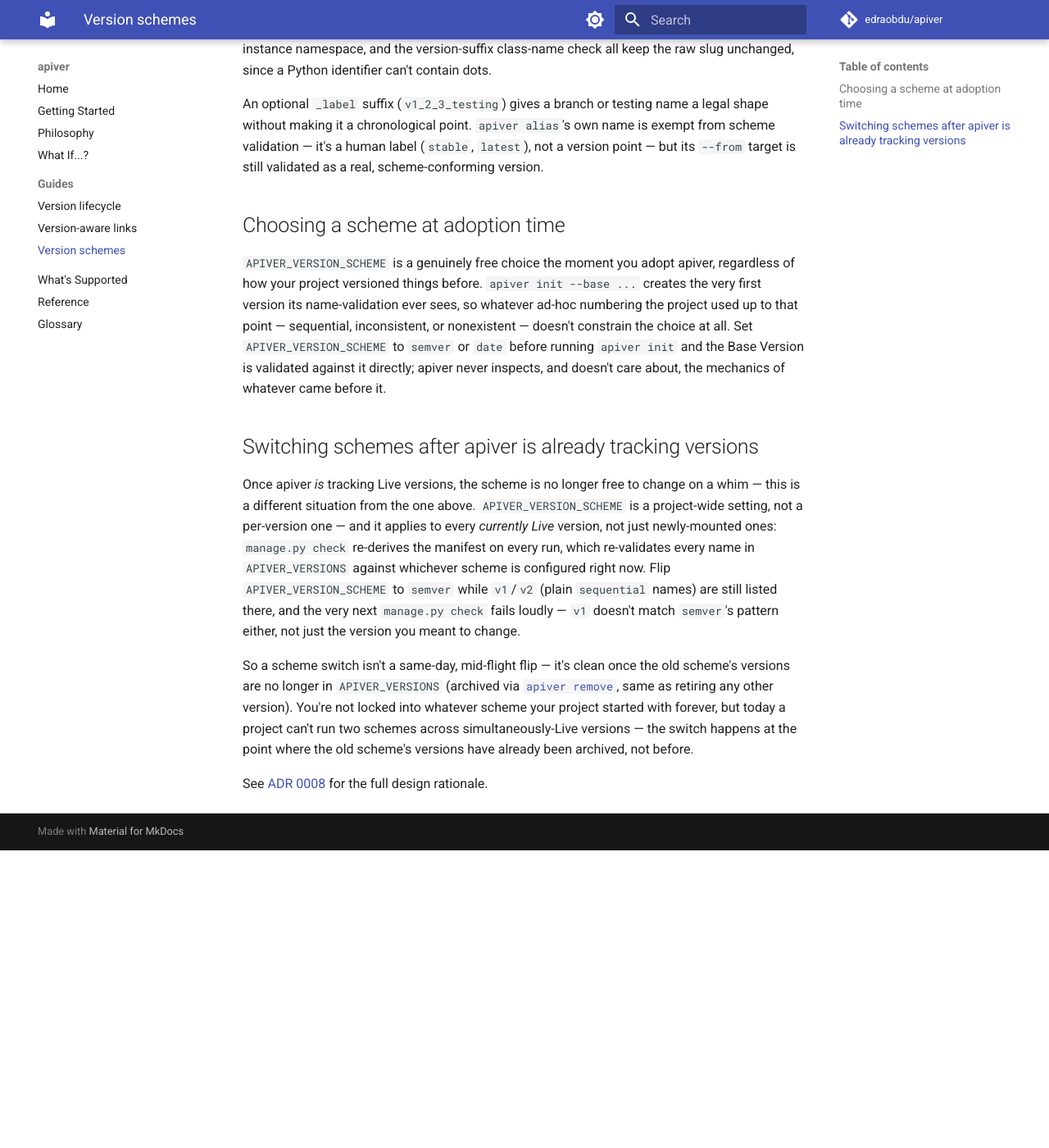
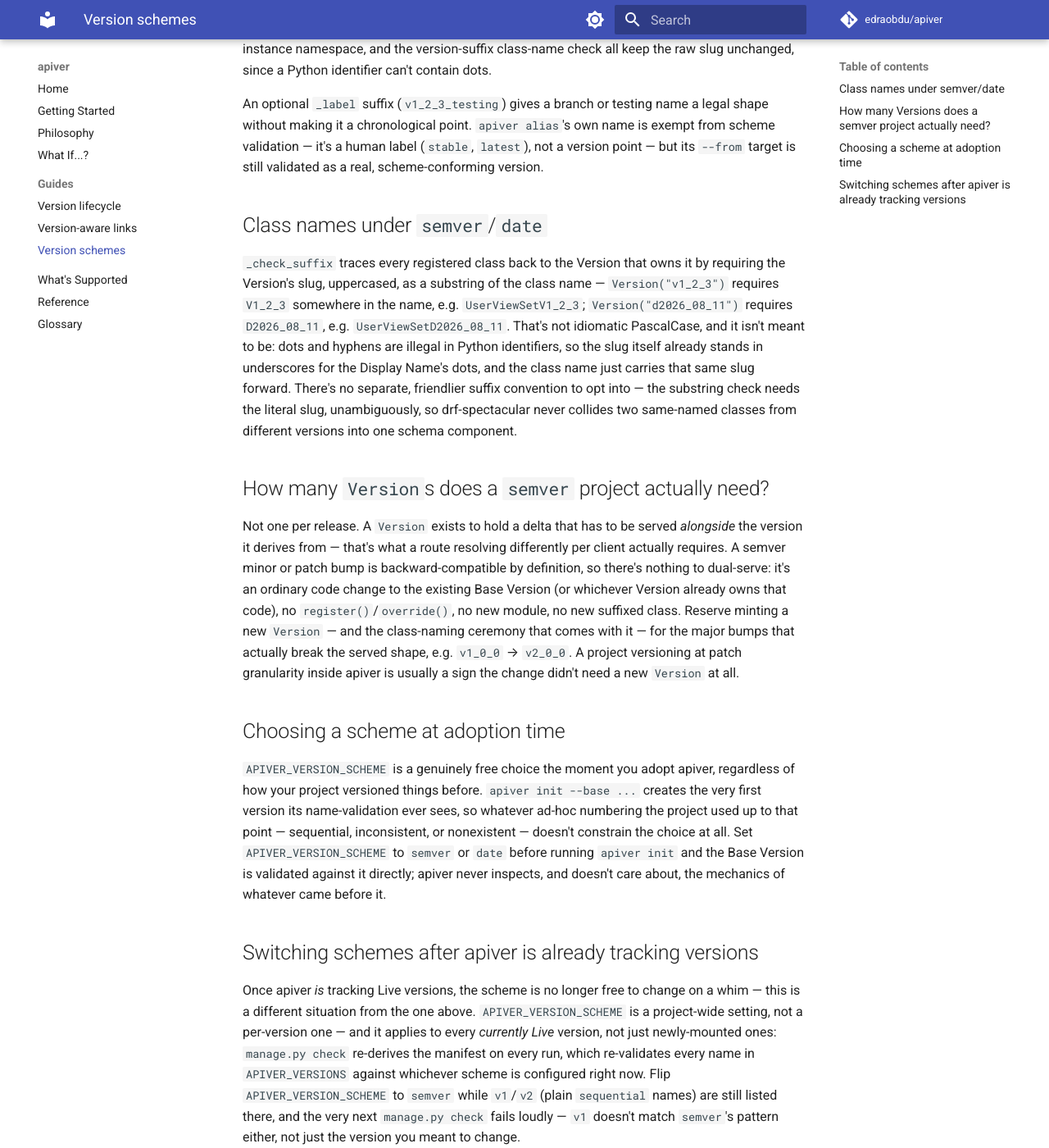
Before and after one commit to edraobdu/apiver, an MkDocs documentation site: the page built from docs/guides/version-schemes.md, in a window 1280 px wide and 1400 px high, scrolled down 598 px. Shown: the whole window at 82% size. Built offline with MkDocs 1.6.1 and Material for MkDocs 9.7.7, drawn with Linux system fonts in a browser that asks for light colours; comment, search, counter and statistics services are not loaded; before the commit the page ends 1635 px from its top, so only the background shows below that.

Commit message:
docs: explain semver/date class-name suffixes and Version granularity
The suffix check (_check_suffix) already requires a Version's slug,
uppercased, in a class's name — e.g. UserViewSetV1_2_3 for semver's
v1_2_3 — since dots/hyphens are illegal in Python identifiers. That
wasn't documented anywhere, so it read as a surprise PEP8 break rather
than an inherent consequence of the identifier constraint. Also spell
out that a semver project should generally only mint a new Version at
breaking/major bumps, not every patch, since that's what's actually
driving the naming discomfort in the first place.

Co-Authored-By: Claude Sonnet 5 <noreply@anthropic.com>

```diff
--- a/docs/guides/version-schemes.md
+++ b/docs/guides/version-schemes.md
@@ -25,6 +25,29 @@ An optional `_label` suffix (`v1_2_3_testing`) gives a branch or testing name a
 making it a chronological point. `apiver alias`'s own name is exempt from scheme validation — it's a
 human label (`stable`, `latest`), not a version point — but its `--from` target is still validated as a
 real, scheme-conforming version.
+
+## Class names under `semver`/`date`
+
+`_check_suffix` traces every registered class back to the Version that owns it by requiring the
+Version's slug, uppercased, as a substring of the class name — `Version("v1_2_3")` requires `V1_2_3`
+somewhere in the name, e.g. `UserViewSetV1_2_3`; `Version("d2026_08_11")` requires `D2026_08_11`, e.g.
+`UserViewSetD2026_08_11`. That's not idiomatic PascalCase, and it isn't meant to be: dots and hyphens
+are illegal in Python identifiers, so the slug itself already stands in underscores for the Display
+Name's dots, and the class name just carries that same slug forward. There's no separate, friendlier
+suffix convention to opt into — the substring check needs the literal slug, unambiguously, so
+drf-spectacular never collides two same-named classes from different versions into one schema
+component.
+
+## How many `Version`s does a `semver` project actually need?
+
+Not one per release. A `Version` exists to hold a delta that has to be served *alongside* the version
+it derives from — that's what a route resolving differently per client actually requires. A semver
+minor or patch bump is backward-compatible by definition, so there's nothing to dual-serve: it's an
+ordinary code change to the existing Base Version (or whichever Version already owns that code), no
+`register()`/`override()`, no new module, no new suffixed class. Reserve minting a new `Version` — and
+the class-naming ceremony that comes with it — for the major bumps that actually break the served
+shape, e.g. `v1_0_0` → `v2_0_0`. A project versioning at patch granularity inside apiver is usually a
+sign the change didn't need a new `Version` at all.
 
 ## Choosing a scheme at adoption time
 
```
Also changed, not shown: docs/what-if.md (+12 -0 lines).
